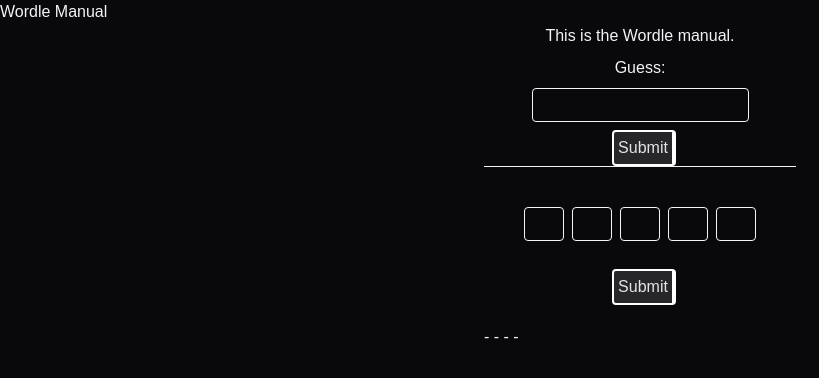
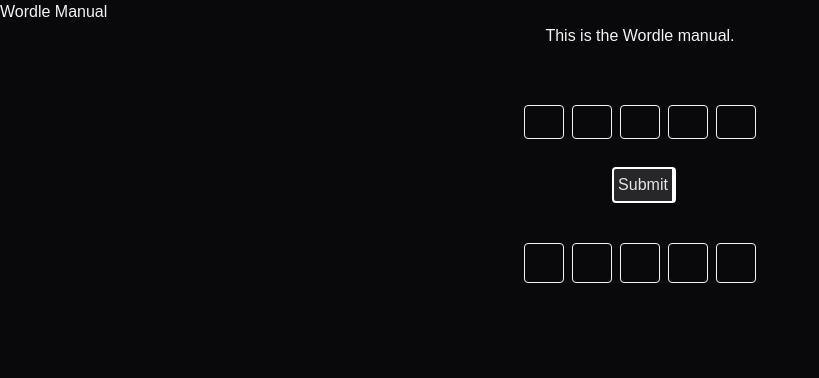
Before and after one commit to franco-ortega/wordle-clone, a Next.js app: page /manual in a window 1280 px wide. Shown: the top 378 px of the page, without its empty margins (0-819 px from the left). Built offline with nearby package versions, Linux system fonts and the light colour scheme.

Commit message:
replace form logic to handle individual letters

```diff
--- a/src/app/manual/page.tsx
+++ b/src/app/manual/page.tsx
@@ -5,6 +5,7 @@
 
 function Manual() {
 	const [guess, setGuess] = useState('');
+	const [guess2, setGuess2] = useState('');
 	const [letterOne, setLetterOne] = useState('');
 	const [letterTwo, setLetterTwo] = useState('');
 	const [letterThree, setLetterThree] = useState('');
@@ -16,17 +17,46 @@
 	// const targetWord = getRandomWord();
 	const targetWord = 'SWIFT';
 
-	const onGuessSubmit = (e: React.SubmitEvent<HTMLFormElement>) => {
+	// const onGuessSubmit = (e: React.SubmitEvent<HTMLFormElement>) => {
+	// 	e.preventDefault();
+
+	// 	setDisplayCorrect(true);
+	// 	setNumberOfGuesses((prev) => {
+	// 		const newTally = prev + 1;
+
+	// 		if (newTally === 5) setDisplayAnswer(true);
+
+	// 		return newTally;
+	// 	});
+	// };
+
+	const onGuessSubmit2 = (e: React.SubmitEvent<HTMLFormElement>) => {
 		e.preventDefault();
+
+		const guess = (
+			letterOne +
+			letterTwo +
+			letterThree +
+			letterFour +
+			letterFive
+		).toUpperCase();
+
+		setGuess2(guess);
 
 		setDisplayCorrect(true);
 		setNumberOfGuesses((prev) => {
 			const newTally = prev + 1;
 
-			if (newTally === 5) setDisplayAnswer(true);
+			if (newTally === 5 || guess2 === targetWord) setDisplayAnswer(true);
 
 			return newTally;
 		});
+
+		setLetterOne('');
+		setLetterTwo('');
+		setLetterThree('');
+		setLetterFour('');
+		setLetterFive('');
 	};
 
 	return (
@@ -38,8 +68,10 @@
 			<main className='flex flex-col gap-2 items-center justify-center'>
 				<p>This is the Wordle manual.</p>
 
+				<hr />
+
 				<section>
-					<form
+					{/* <form
 						onSubmit={onGuessSubmit}
 						className='flex flex-col gap-2 items-center justify-center'
 					>
@@ -57,12 +89,10 @@
 						>
 							Submit
 						</button>
-					</form>
-
-					<hr />
+					</form> */}
 
 					<form
-						onSubmit={onGuessSubmit}
+						onSubmit={onGuessSubmit2}
 						className='flex flex-col gap-2 items-center justify-center p-5'
 					>
 						<div className='flex flex-row gap-2 items-center justify-center p-5'>
@@ -72,6 +102,7 @@
 									type='text'
 									id='letter-one'
 									name='letter-one'
+									value={letterOne}
 									onChange={(e) => setLetterOne(e.target.value)}
 								/>
 							</label>
@@ -81,6 +112,7 @@
 									type='text'
 									id='letter-two'
 									name='letter-two'
+									value={letterTwo}
 									onChange={(e) => setLetterTwo(e.target.value)}
 								/>
 							</label>
@@ -90,6 +122,7 @@
 									type='text'
 									id='letter-three'
 									name='letter-three'
+									value={letterThree}
 									onChange={(e) => setLetterThree(e.target.value)}
 								/>
 							</label>
@@ -99,6 +132,7 @@
 									type='text'
 									id='letter-four'
 									name='letter-four'
+									value={letterFour}
 									onChange={(e) => setLetterFour(e.target.value)}
 								/>
 							</label>
@@ -108,6 +142,7 @@
 									type='text'
 									id='letter-five'
 									name='letter-five'
+									value={letterFive}
 									onChange={(e) => setLetterFive(e.target.value)}
 								/>
 							</label>
@@ -121,14 +156,27 @@
 						</button>
 					</form>
 
-					<div>
-						{letterOne} - {letterTwo} - {letterThree} - {letterFour} -{' '}
-						{letterFive}
+					<div className='flex flex-row gap-2 items-center justify-center p-5'>
+						<span className='border rounded inline-block p-1 w-10 h-10 text-center'>
+							{letterOne.toUpperCase()}
+						</span>{' '}
+						<span className='border rounded inline-block p-1 w-10 h-10 text-center'>
+							{letterTwo.toUpperCase()}
+						</span>{' '}
+						<span className='border rounded inline-block p-1 w-10 h-10 text-center'>
+							{letterThree.toUpperCase()}
+						</span>{' '}
+						<span className='border rounded inline-block p-1 w-10 h-10 text-center'>
+							{letterFour.toUpperCase()}
+						</span>{' '}
+						<span className='border rounded inline-block p-1 w-10 h-10 text-center'>
+							{letterFive.toUpperCase()}
+						</span>
 					</div>
 				</section>
 
 				{displayCorrect && (
-					<section>Correct: {guess === targetWord ? 'Yes' : 'No'}</section>
+					<section>Correct: {guess2 === targetWord ? 'Yes' : 'No'}</section>
 				)}
 				{displayAnswer && <section>Answer: {targetWord}</section>}
 			</main>
```
